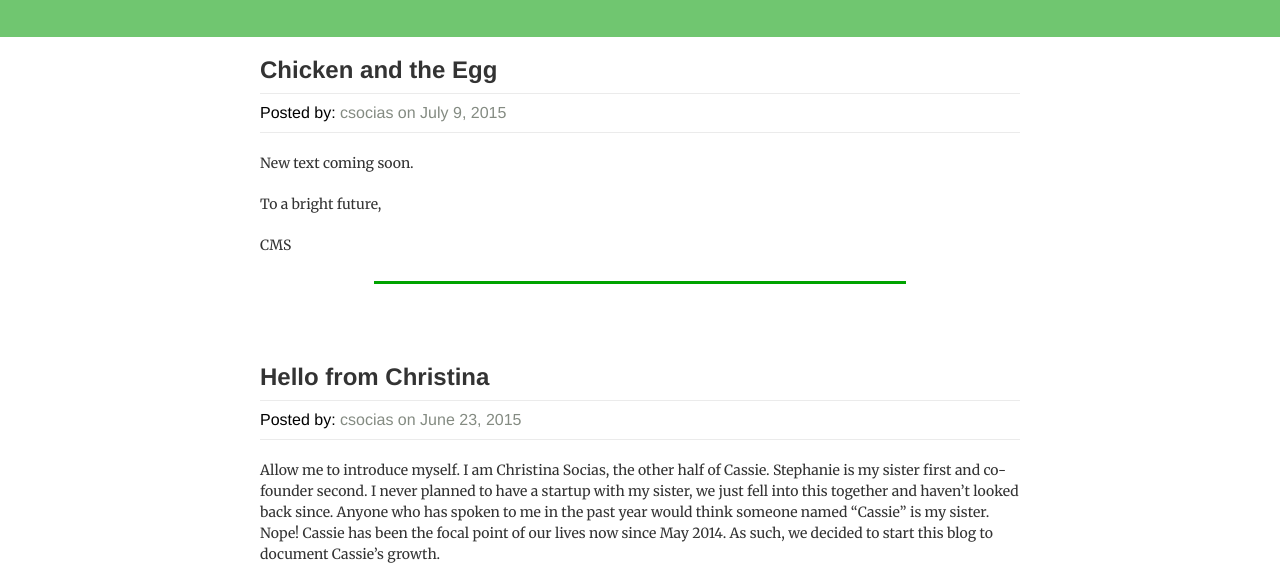
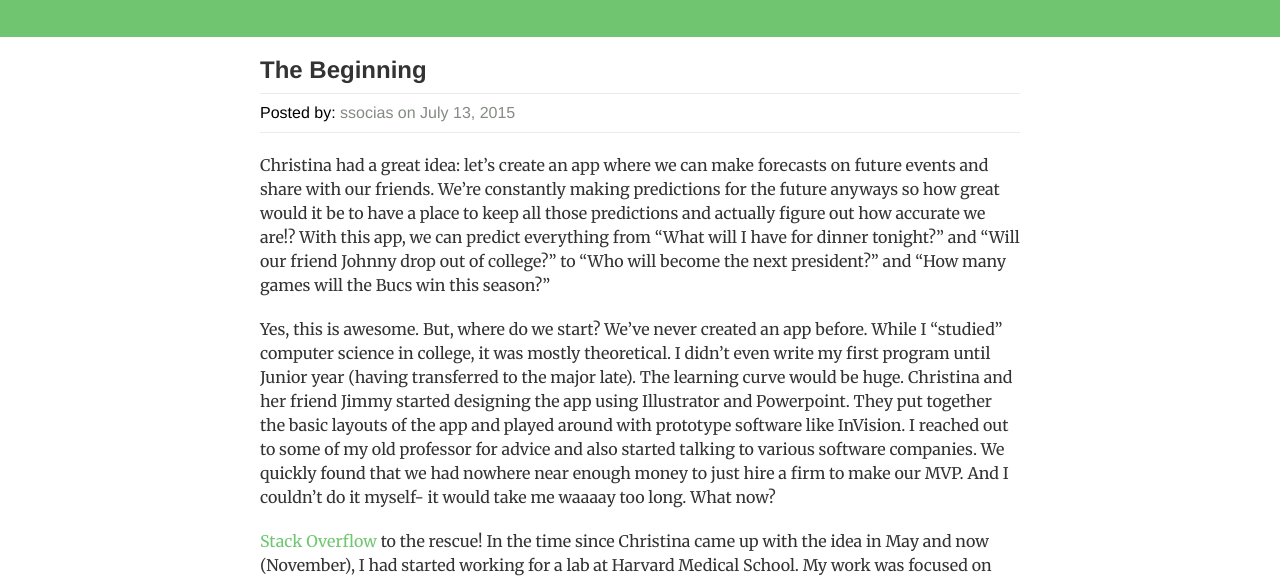
Before and after one commit to ssocias/ssocias.github.io, a plain HTML site: page blog/index.html in a window 1280 px wide. Shown: the part 240-818 px from the top of the page. Drawn offline with nearby package versions, Linux system fonts and the light colour scheme.

Commit message:
new blog post

```diff
--- a/blog/index.html
+++ b/blog/index.html
@@ -90,15 +90,20 @@
 
     <div class="row posts">
       <div class="post-item">
-        <h3>Chicken and the Egg</h3>
+        <h3>The Beginning</h3>
         <hr>
-        <h4><span class="bold">Posted by: </span> csocias on July 9, 2015</h4>
+        <h4><span class="bold">Posted by: </span> ssocias on July 13, 2015</h4>
         <hr><br>
-        <p>New text coming soon.</p>
+        <p>Christina had a great idea: let’s create an app where we can make forecasts on future events and share with our friends. We’re constantly making predictions for the future anyways so how great would it be to have a place to keep all those predictions and actually figure out how accurate we are!? With this app, we can predict everything from “What will I have for dinner tonight?” and “Will our friend Johnny drop out of college?” to “Who will become the next president?” and “How many games will the Bucs win this season?”</p>
 
-        <p>To a bright future,</p>
+        <p>Yes, this is awesome. But, where do we start? We’ve never created an app before. While I “studied” computer science in college, it was mostly theoretical. I didn’t even write my first program until Junior year (having transferred to the major late). The learning curve would be huge. Christina and her friend Jimmy started designing the app using Illustrator and Powerpoint. They put together the basic layouts of the app and played around with prototype software like InVision. I reached out to some of my old professor for advice and also started talking to various software companies. We quickly found that we had nowhere near enough money to just hire a firm to make our MVP. And I couldn’t do it myself- it would take me waaaay too long. What now?</p>
 
-        <p>CMS</p>
+        <p><a href="stackoverflow.com" target="_blank">Stack Overflow</a> to the rescue! In the time since Christina came up with the idea in May and now (November), I had started working for a lab at Harvard Medical School. My work was focused on web apps using Django. I had barely even heard of Django and had never done any web programming at all, but I was slowly getting better, one tutorial at a time. Stack Overflow quickly became my go-to site. After struggling for days on one problem in particular, I made my own post on SO. Who would answer my question.....Brandon! Maybe he regrets that fateful day when he replied to my post but Cassie is forever grateful. </p>
+
+        <p>After Brandon solved my problem (and voluntarily helped me work through the issue via screenshare), I mentioned that I was trying to build an app. By this time, we had decided to build a web app (instead of a native iOS app) since it would be “cheaper” and universally available to all users, regardless of phone type. This would be our MVP and the first step to eventually creating native iOS and Android apps.</p>
+
+        <p>So, Brandon agreed and we were off! Throughout this development, I learned much more about web dev and worked alongside Brandon to build Cassie v1. There are still many changes in the works and I’m working on them as fast as possible. Cassie is a deceivingly difficult app, with lots of different pieces, so hang with us as we continue to improve!</p>
+
       </div>
         <hr class="rocket-primary">
         <br>
--- a/static/css/blog.css
+++ b/static/css/blog.css
@@ -25,7 +25,7 @@ h4 {
 
 p {
   margin-bottom: 20px;
-  font-size: 14px;
+  font-size: 16px;
   line-height: 1.5;
 }
 
```
